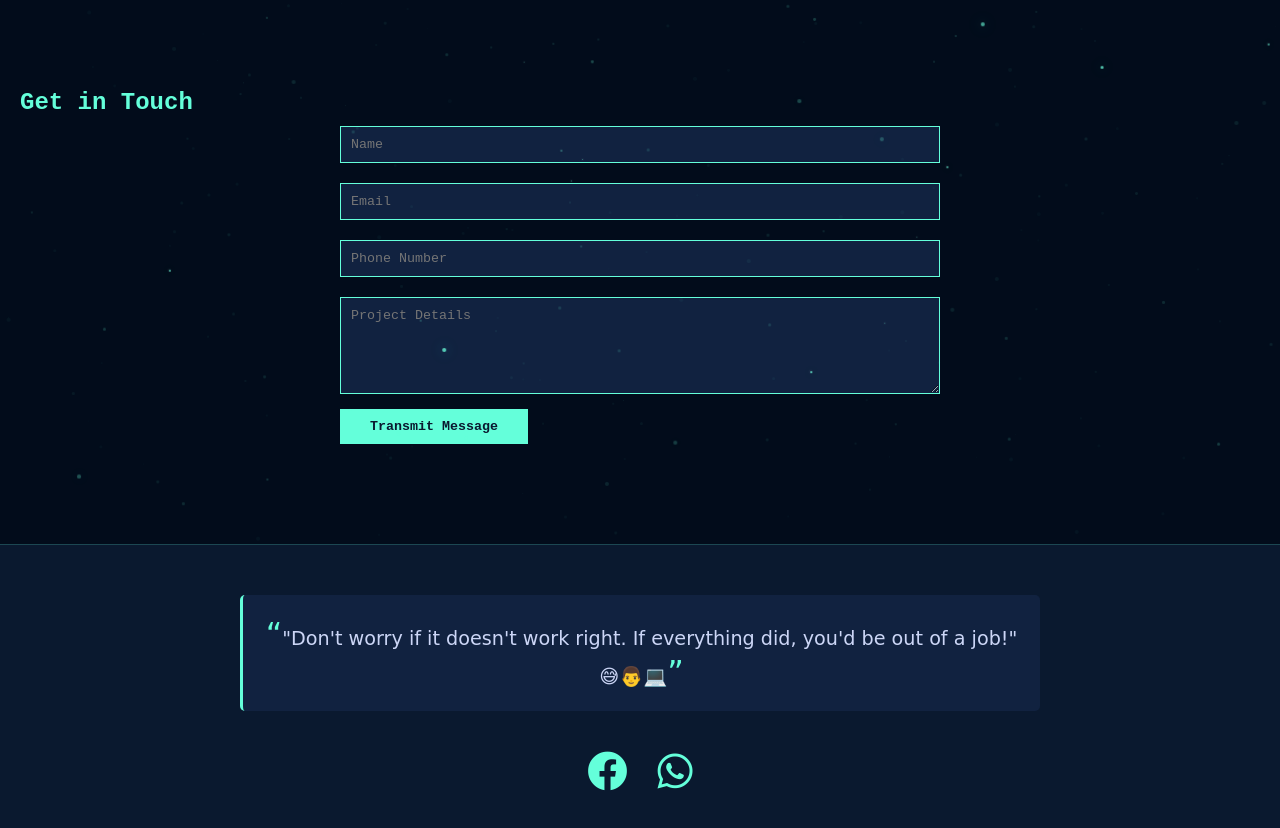
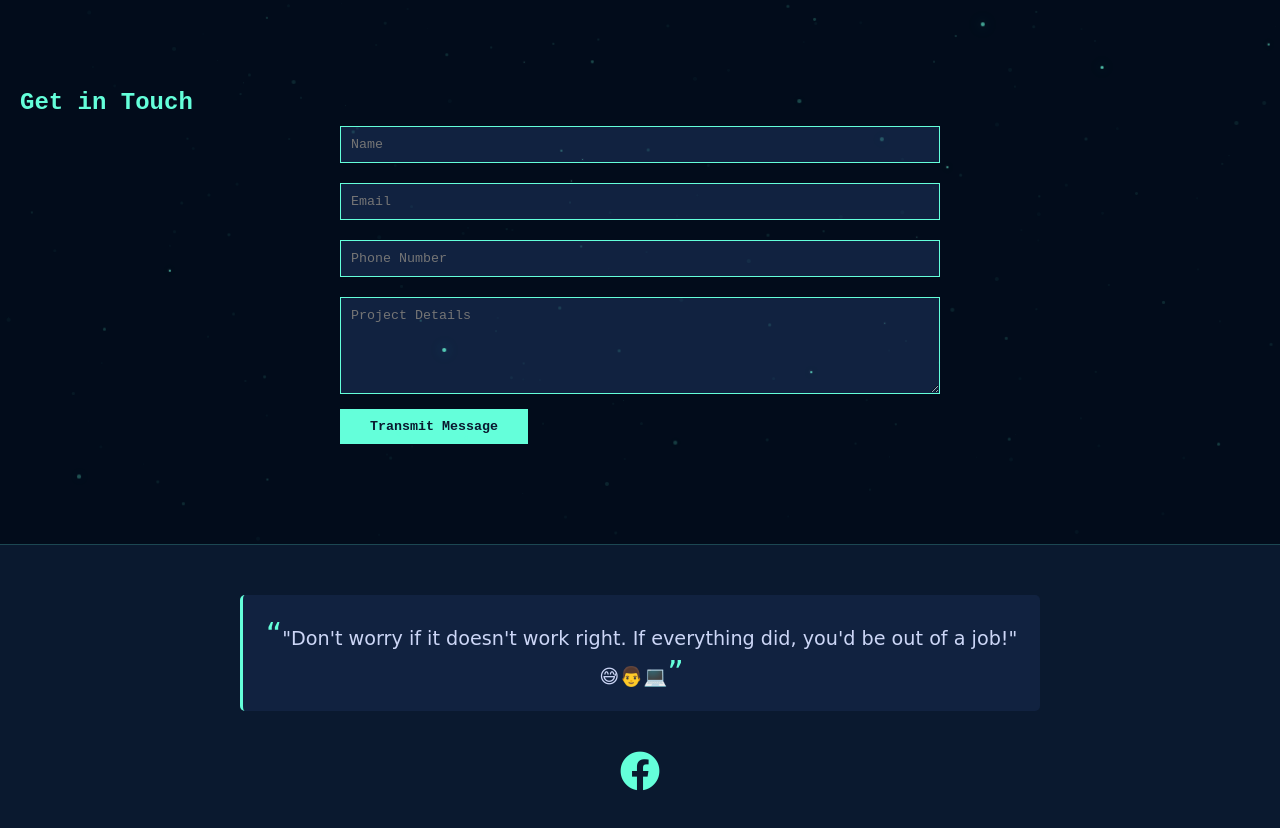
Before and after one commit to HyperbolicHub/Crave_For_Knowledge, a plain HTML site: page index.html in a window 1280 px wide. Shown: the part 1374-2202 px from the top of the page. Drawn offline with Linux system fonts and the light colour scheme; animation ran at ten frames a second.

Commit message:
Update index.html

```diff
--- a/index.html
+++ b/index.html
@@ -101,9 +101,7 @@
                 <i class="fab fa-facebook"></i>
             </a>
 
-            <a href="https://wa.me/+8801605706401" target="_blank" class="social-icon">
-                <i class="fab fa-whatsapp"></i>
-            </a>
+
         </div>
     </section>
 
```
